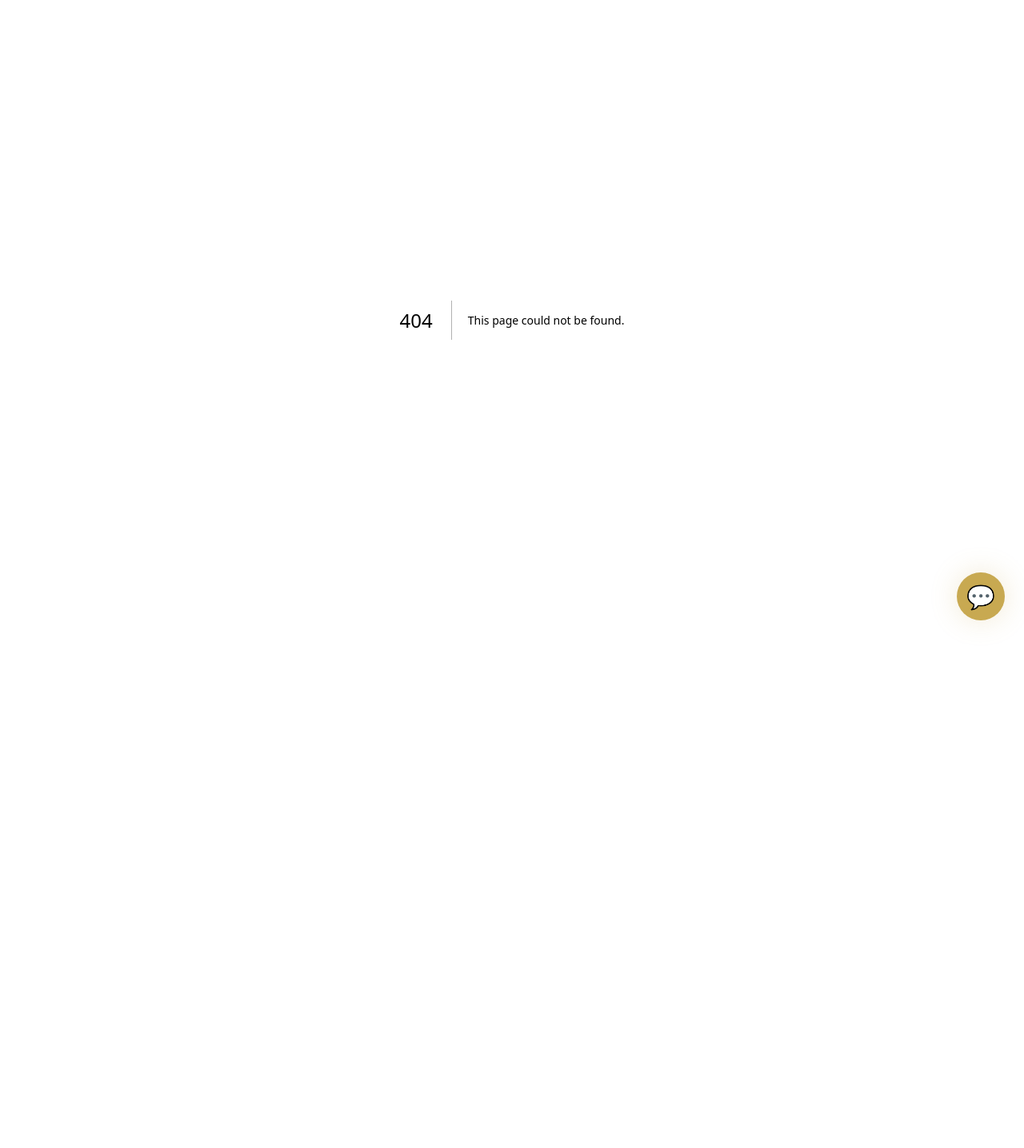
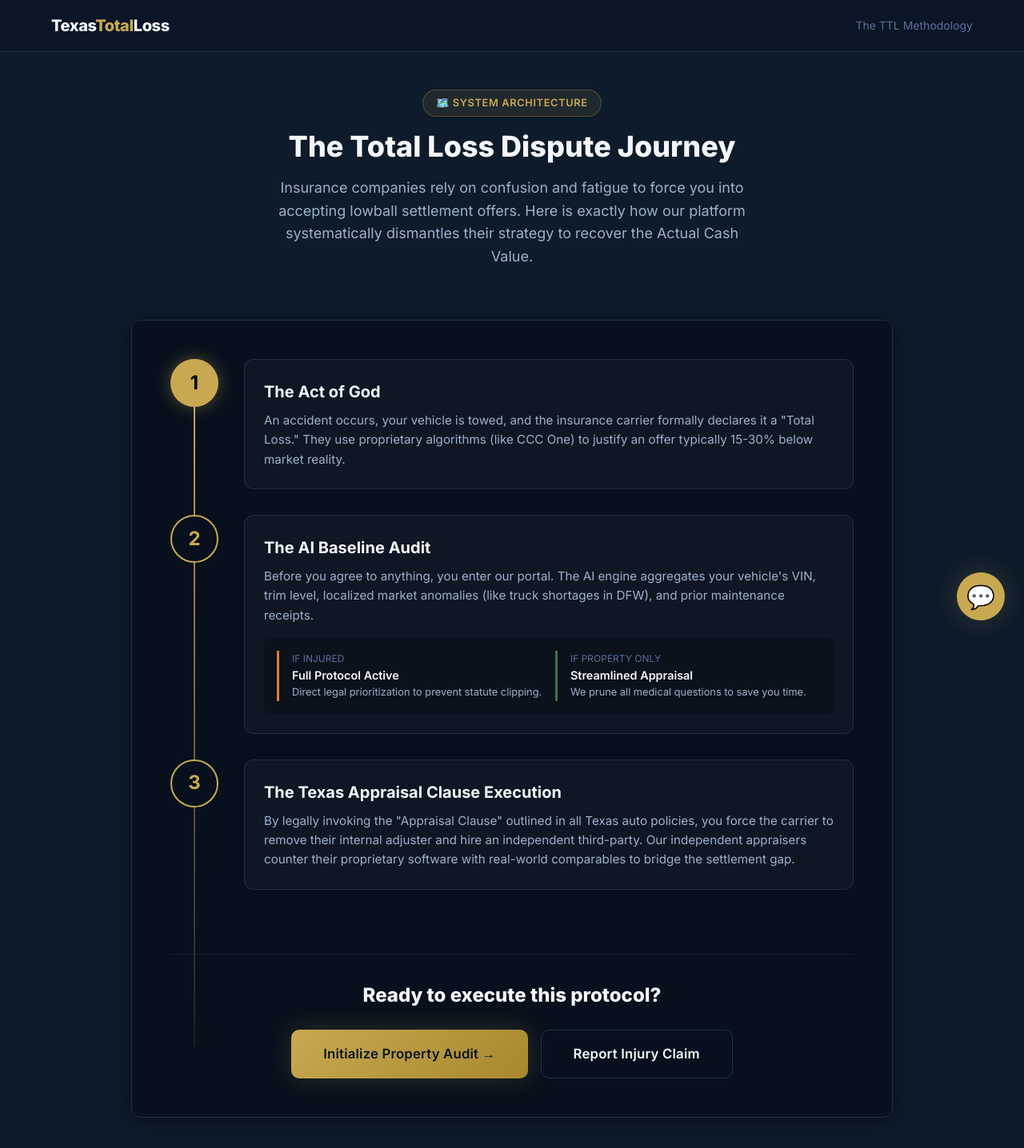
Before and after one commit to joshuadshipman/Texastotalloss, a Next.js app: page /journey in a window 1280 px wide. Before the commit this address had no page. Shown: the top 1436 px of the page at 80% size. Before the commit the page ends 800 px from the top, so only its background shows below. Built offline with nearby package versions, Linux system fonts and the light colour scheme.

Commit message:
Fix: Added native journey map and hardened intake logic

```diff
--- a/scripts/setup-dialogflow.ts
+++ b/scripts/setup-dialogflow.ts
@@ -372,7 +372,7 @@ const intentsToCreate: IntentConfig[] = [
   {
     displayName: 'Default Welcome Intent',
     trainingPhrasesParts: ['Hi', 'Hello', 'Start', 'I have a total loss', 'Good morning', 'Help'],
-    messageTexts: ['Welcome to Ask Angel support. I can help you file a claim for your vehicle. First, can I get your full name?'],
+    messageTexts: ['Welcome to Ask Counsel support. I can help you file a claim for your vehicle. First, can I get your full name?'],
     outputContexts: [{ name: 'awaiting_name', lifespan: 2 }]
   },
   {
--- /dev/null
+++ b/src/app/journey/page.tsx
@@ -0,0 +1,116 @@
+"use client";
+import Link from "next/link";
+
+export default function JourneyPage() {
+  return (
+    <main style={{ minHeight: "100vh", paddingTop: "2rem", paddingBottom: "4rem" }}>
+      {/* Nav */}
+      <nav className="nav">
+        <div className="container nav-inner">
+          <Link href="/" className="nav-logo">Texas<span>Total</span>Loss</Link>
+          <div style={{ fontSize: "0.875rem", color: "var(--text-muted)" }}>
+            The TTL Methodology
+          </div>
+        </div>
+      </nav>
+
+      <div className="container" style={{ maxWidth: "1000px", paddingTop: "5rem" }}>
+
+        <div style={{ textAlign: "center", marginBottom: "4rem", animation: "fade-in-up 0.5s ease-out" }}>
+          <div className="hero-eyebrow" style={{ marginBottom: "1rem", display: "inline-block" }}>🗺️ System Architecture</div>
+          <h1 className="text-4xl font-extrabold" style={{ marginBottom: "1rem", lineHeight: "1.2" }}>
+            The Total Loss Dispute Journey
+          </h1>
+          <p className="text-secondary text-lg" style={{ maxWidth: "600px", margin: "0 auto" }}>
+            Insurance companies rely on confusion and fatigue to force you into accepting lowball settlement offers. Here is exactly how our platform systematically dismantles their strategy to recover the Actual Cash Value.
+          </p>
+        </div>
+
+        {/* Infographic Container */}
+        <div className="card" style={{ padding: "3rem", background: "var(--surface-overlay)", border: "1px solid var(--surface-border)", position: "relative" }}>
+
+          <div style={{ display: "flex", flexDirection: "column", gap: "2rem", position: "relative" }}>
+
+            {/* Phase 1 */}
+            <div style={{ display: "flex", gap: "2rem", alignItems: "flex-start", position: "relative", zIndex: 2 }}>
+              <div style={{
+                width: "60px", height: "60px", borderRadius: "50%", background: "var(--color-accent)",
+                display: "flex", alignItems: "center", justifyContent: "center", fontSize: "1.5rem", fontWeight: "bold", color: "#000", flexShrink: 0,
+                boxShadow: "0 0 20px rgba(200,169,81,0.4)", zIndex: 2
+              }}>
+                1
+              </div>
+              <div style={{ background: "rgba(255,255,255,0.03)", padding: "1.5rem", borderRadius: "12px", border: "1px solid rgba(255,255,255,0.1)", flex: 1 }}>
+                <h3 className="text-xl font-bold" style={{ color: "var(--text-primary)", marginBottom: "0.5rem" }}>The Act of God</h3>
+                <p style={{ color: "var(--text-secondary)", fontSize: "0.95rem" }}>
+                  An accident occurs, your vehicle is towed, and the insurance carrier formally declares it a "Total Loss." They use proprietary algorithms (like CCC One) to justify an offer typically 15-30% below market reality.
+                </p>
+              </div>
+            </div>
+
+            {/* Vertical Connecting Line */}
+            <div style={{ position: "absolute", left: "29px", top: "40px", bottom: "40px", width: "2px", background: "linear-gradient(to bottom, var(--color-accent), rgba(200,169,81,0.1))", zIndex: 1 }} />
+
+            {/* Phase 2 */}
+            <div style={{ display: "flex", gap: "2rem", alignItems: "flex-start", position: "relative", zIndex: 2 }}>
+              <div style={{
+                width: "60px", height: "60px", borderRadius: "50%", background: "var(--surface-overlay)", border: "2px solid var(--color-accent)",
+                display: "flex", alignItems: "center", justifyContent: "center", fontSize: "1.5rem", fontWeight: "bold", color: "var(--color-accent)", flexShrink: 0
+              }}>
+                2
+              </div>
+              <div style={{ background: "rgba(255,255,255,0.03)", padding: "1.5rem", borderRadius: "12px", border: "1px solid rgba(255,255,255,0.1)", flex: 1 }}>
+                <h3 className="text-xl font-bold" style={{ color: "var(--text-primary)", marginBottom: "0.5rem" }}>The AI Baseline Audit</h3>
+                <p style={{ color: "var(--text-secondary)", fontSize: "0.95rem", marginBottom: "1rem" }}>
+                  Before you agree to anything, you enter our portal. The AI engine aggregates your vehicle's VIN, trim level, localized market anomalies (like truck shortages in DFW), and prior maintenance receipts.
+                </p>
+                <div style={{ display: "grid", gridTemplateColumns: "1fr 1fr", gap: "1rem", background: "rgba(0,0,0,0.2)", padding: "1rem", borderRadius: "8px" }}>
+                   <div style={{ borderLeft: "3px solid var(--color-warning)", paddingLeft: "1rem" }}>
+                     <div style={{ fontSize: "0.75rem", textTransform: "uppercase", color: "var(--text-muted)" }}>If Injured</div>
+                     <div style={{ fontSize: "0.9rem", fontWeight: "600", color: "var(--text-primary)" }}>Full Protocol Active</div>
+                     <div style={{ fontSize: "0.8rem", color: "var(--text-secondary)" }}>Direct legal prioritization to prevent statute clipping.</div>
+                   </div>
+                   <div style={{ borderLeft: "3px solid var(--color-success)", paddingLeft: "1rem" }}>
+                     <div style={{ fontSize: "0.75rem", textTransform: "uppercase", color: "var(--text-muted)" }}>If Property Only</div>
+                     <div style={{ fontSize: "0.9rem", fontWeight: "600", color: "var(--text-primary)" }}>Streamlined Appraisal</div>
+                     <div style={{ fontSize: "0.8rem", color: "var(--text-secondary)" }}>We prune all medical questions to save you time.</div>
+                   </div>
+                </div>
+              </div>
+            </div>
+
+            {/* Phase 3 */}
+            <div style={{ display: "flex", gap: "2rem", alignItems: "flex-start", position: "relative", zIndex: 2 }}>
+               <div style={{
+                width: "60px", height: "60px", borderRadius: "50%", background: "var(--surface-overlay)", border: "2px solid var(--color-accent)",
+                display: "flex", alignItems: "center", justifyContent: "center", fontSize: "1.5rem", fontWeight: "bold", color: "var(--color-accent)", flexShrink: 0
+              }}>
+                3
+              </div>
+              <div style={{ background: "rgba(255,255,255,0.03)", padding: "1.5rem", borderRadius: "12px", border: "1px solid rgba(255,255,255,0.1)", flex: 1 }}>
+                <h3 className="text-xl font-bold" style={{ color: "var(--text-primary)", marginBottom: "0.5rem" }}>The Texas Appraisal Clause Execution</h3>
+                <p style={{ color: "var(--text-secondary)", fontSize: "0.95rem" }}>
+                  By legally invoking the "Appraisal Clause" outlined in all Texas auto policies, you force the carrier to remove their internal adjuster and hire an independent third-party. Our independent appraisers counter their proprietary software with real-world comparables to bridge the settlement gap.
+                </p>
+              </div>
+            </div>
+
+            {/* Final CTA */}
+            <div style={{ textAlign: "center", marginTop: "3rem", paddingTop: "2rem", borderTop: "1px solid rgba(255,255,255,0.05)" }}>
+              <h2 className="text-2xl font-extrabold" style={{ marginBottom: "1.5rem" }}>Ready to execute this protocol?</h2>
+              <div style={{ display: "flex", gap: "1rem", justifyContent: "center" }}>
+                <Link href="/quiz" className="btn btn-primary btn-lg animate-pulse-glow">
+                  Initialize Property Audit →
+                </Link>
+                <Link href="/intake" className="btn btn-secondary btn-lg">
+                  Report Injury Claim
+                </Link>
+              </div>
+            </div>
+
+          </div>
+        </div>
+      </div>
+    </main>
+  );
+}
--- a/src/app/layout.tsx
+++ b/src/app/layout.tsx
@@ -36,7 +36,7 @@ export const metadata: Metadata = {
   metadataBase: new URL("https://www.texastotalloss.com"),
 };
 
-import AngelChatWidget from "../components/AngelChatWidget";
+import CounselChatWidget from "../components/CounselChatWidget";
 
 export default function RootLayout({
   children,
@@ -57,7 +57,7 @@ export default function RootLayout({
       </head>
       <body>
         {children}
-        <AngelChatWidget />
+        <CounselChatWidget />
       </body>
     </html>
   );
--- a/src/app/portal/page.tsx
+++ b/src/app/portal/page.tsx
@@ -189,8 +189,9 @@ function CaseCard({
       } else {
         throw new Error(data.error || "Failed to initialize checkout session");
       }
-    } catch (err: any) {
-      alert("Checkout error: " + err.message);
+    } catch (err) {
+      const errorMessage = err instanceof Error ? err.message : String(err);
+      alert("Checkout error: " + errorMessage);
       setPurchasing(false);
     }
   };
--- a/src/components/AngelChatWidget.tsx
+++ b/src/components/CounselChatWidget.tsx
@@ -7,12 +7,12 @@ interface Message {
   content: string;
 }
 
-export default function AngelChatWidget() {
+export default function CounselChatWidget() {
   const [isOpen, setIsOpen] = useState(false);
   const [messages, setMessages] = useState<Message[]>([
     {
       role: "assistant",
-      content: "Hi, I'm Angel, the Texas Total Loss AI assistant. Were you involved in a car accident and need help figuring out your next steps?"
+      content: "Hi, I'm Counsel, the Texas Total Loss AI assistant. Were you involved in a car accident and need help figuring out your next steps?"
     }
   ]);
   const [input, setInput] = useState("");
@@ -116,7 +116,7 @@ export default function AngelChatWidget() {
           zIndex: 9999,
           animation: "pulse-glow 2s infinite"
         }}
-        aria-label="Chat with Angel"
+        aria-label="Chat with Counsel"
       >
         💬
       </button>
@@ -149,9 +149,9 @@ export default function AngelChatWidget() {
             alignItems: "center"
           }}>
             <div style={{ display: "flex", alignItems: "center", gap: "0.5rem" }}>
-              <div style={{ width: "32px", height: "32px", borderRadius: "16px", background: "var(--color-accent)", display: "flex", alignItems: "center", justifyContent: "center", fontSize: "1rem" }}>😇</div>
+              <div style={{ width: "32px", height: "32px", borderRadius: "16px", background: "var(--color-accent)", display: "flex", alignItems: "center", justifyContent: "center", fontSize: "1rem" }}>💼</div>
               <div>
-                <div style={{ fontWeight: 700, fontSize: "1rem" }}>Angel AI</div>
+                <div style={{ fontWeight: 700, fontSize: "1rem" }}>Counsel AI</div>
                 <div style={{ fontSize: "0.75rem", color: "var(--color-success)" }}>● Online</div>
               </div>
             </div>
@@ -186,7 +186,7 @@ export default function AngelChatWidget() {
             ))}
             {isLoading && (
               <div style={{ alignSelf: "flex-start", background: "rgba(255,255,255,0.05)", padding: "0.5rem 1rem", borderRadius: "12px", fontSize: "0.8rem", color: "var(--text-muted)" }}>
-                Angel is typing...
+                Counsel is typing...
               </div>
             )}
             <div ref={messagesEndRef} />
```
Also changed, not shown: src/app/intake/page.tsx (+9 -6 lines), src/app/page.tsx (+6 -5 lines), 1 other file (tests, documents, lock files or other folders).
